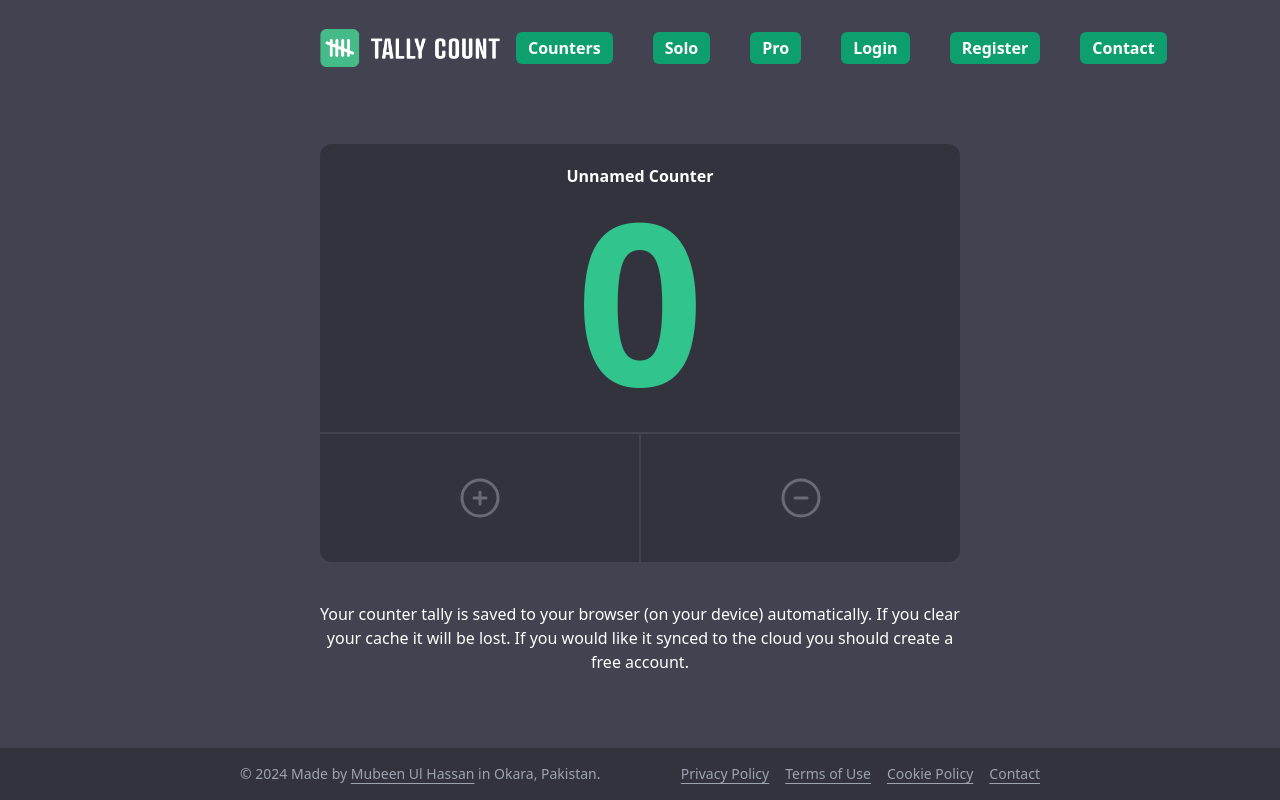
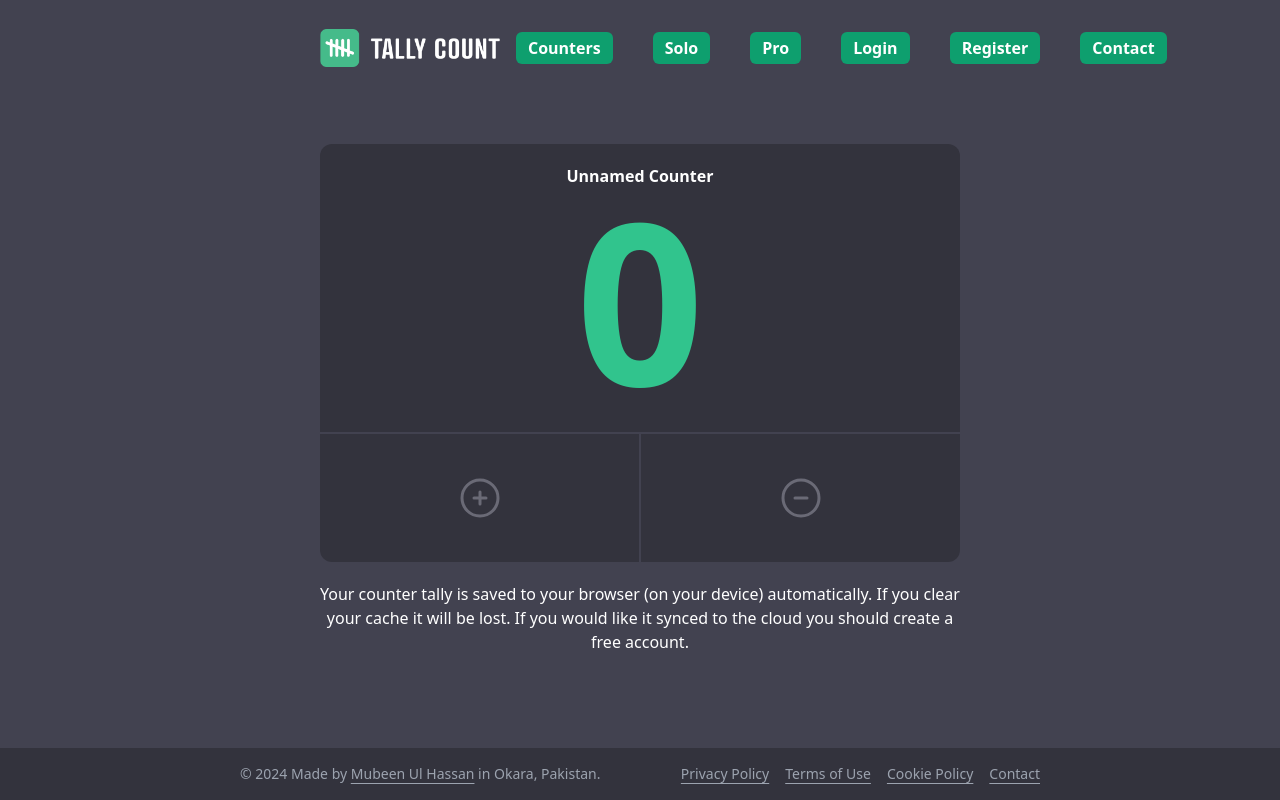
Before and after one commit to Mubeen-Ul-Hassan/tally-counter, a Next.js app: page / in a window 1280 px wide. Built offline with nearby package versions, Linux system fonts and the light colour scheme.

Commit message:
margin fix

```diff
--- a/app/page.tsx
+++ b/app/page.tsx
@@ -11,7 +11,7 @@ const Page = () => {
       <Screen count={count} />
       <Button setCount={setCount} count={count} />
       <div className="flex justify-center ">
-        <p className="text-white text-base w-10/12 sm:w-6/12 text-center pt-10">
+        <p className="text-white text-base w-10/12 sm:w-6/12 text-center pt-5">
           Your counter tally is saved to your browser (on your device)
           automatically. If you clear your cache it will be lost. If you would
           like it synced to the cloud you should create a free account.
```
